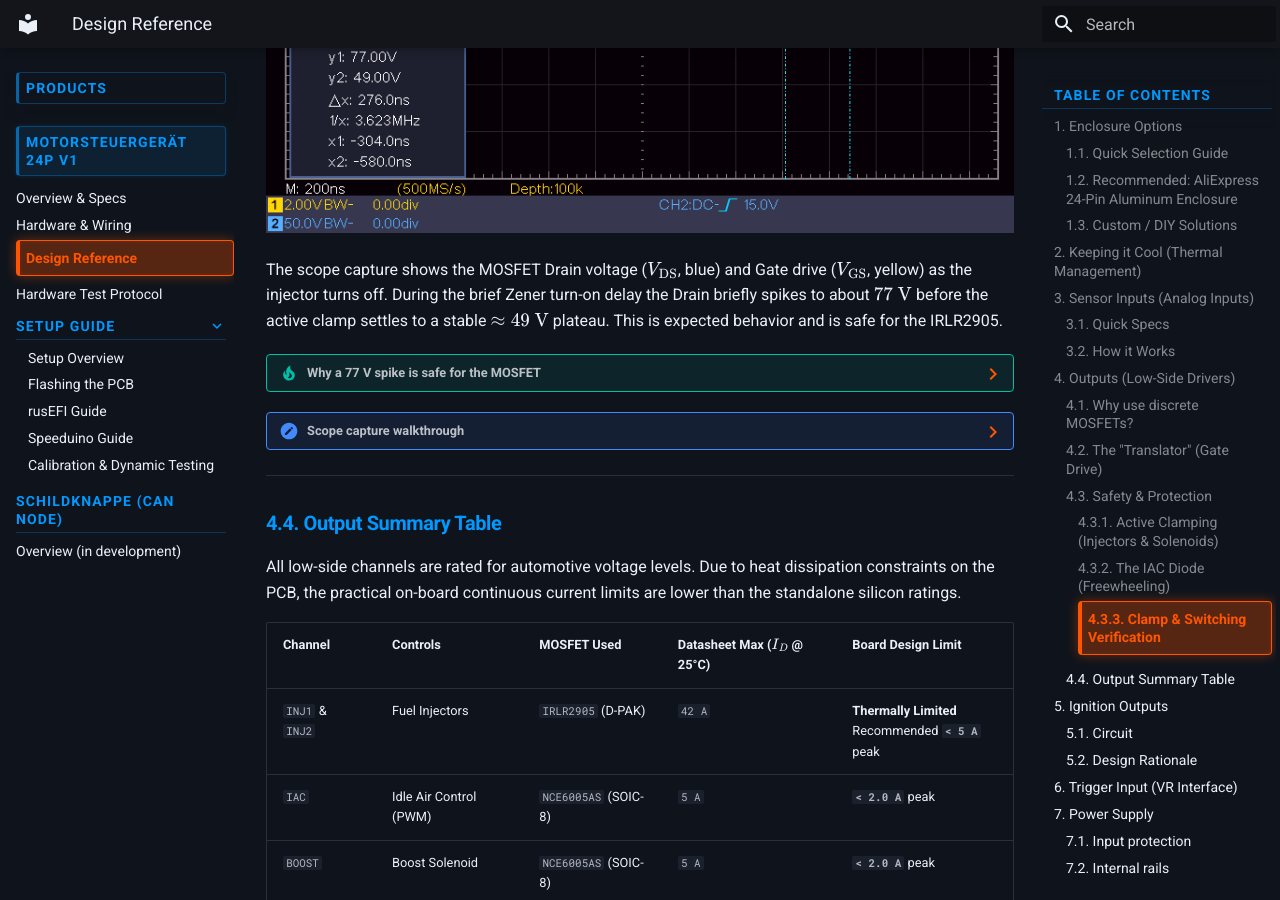
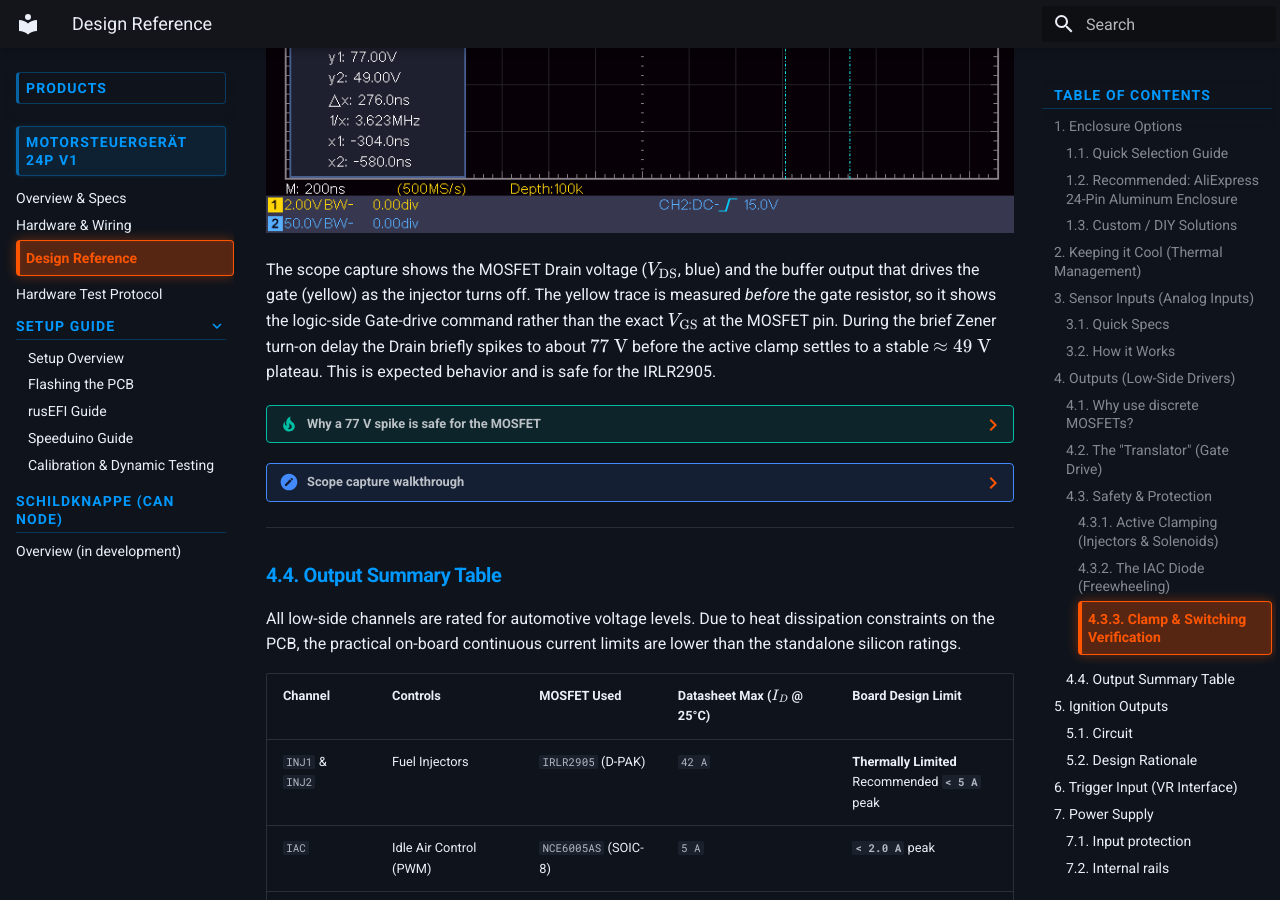
Before and after one commit to martijn4313/hupftronik-docs, an MkDocs documentation site: the page built from docs/products/motorsteuergerat-24p-v1/reference.md, in a window 1280 px wide and 900 px high, scrolled down 5253 px. Built offline with MkDocs 1.6.1 and Material for MkDocs 9.7.7, drawn with Linux system fonts in a browser that asks for light colours.

Commit message:
Update 24p_v1 reference with scope captures

```diff
--- a/docs/products/motorsteuergerat-24p-v1/reference.md
+++ b/docs/products/motorsteuergerat-24p-v1/reference.md
@@ -112,10 +112,12 @@ The active clamp circuit and turn-on performance have been verified using an osc
 
 ![Active Clamp & Switching Scope Capture](./active_clamp_scope.png)
 
-The scope capture shows the MOSFET Drain voltage ($V_{\mathrm{DS}}$, blue) and Gate drive
-($V_{\mathrm{GS}}$, yellow) as the injector turns off. During the brief Zener turn-on delay the
-Drain briefly spikes to about $77\ \text{V}$ before the active clamp settles to a stable
-$\approx 49\ \text{V}$ plateau. This is expected behavior and is safe for the IRLR2905.
+The scope capture shows the MOSFET Drain voltage ($V_{\mathrm{DS}}$, blue) and the buffer
+output that drives the gate (yellow) as the injector turns off. The yellow trace is measured
+*before* the gate resistor, so it shows the logic-side Gate-drive command rather than the exact
+$V_{\mathrm{GS}}$ at the MOSFET pin. During the brief Zener turn-on delay the Drain briefly
+spikes to about $77\ \text{V}$ before the active clamp settles to a stable $\approx 49\ \text{V}$
+plateau. This is expected behavior and is safe for the IRLR2905.
 
 ??? tip "Why a 77 V spike is safe for the MOSFET"
     Although the $77\ \text{V}$ peak exceeds the IRLR2905's rated Drain-to-Source breakdown
@@ -147,9 +149,11 @@ $\approx 49\ \text{V}$ plateau. This is expected behavior and is safe for the IR
 
 ??? note "Scope capture walkthrough"
     *   **Active Clamping in Action:** The blue trace represents the MOSFET Drain voltage
-        ($V_{\mathrm{DS}}$), and the yellow trace is the Gate drive ($V_{\mathrm{GS}}$). When the
-        Gate drive switches to $0\ \text{V}$ and the injector turns off, the inductive "kickback"
-        causes the Drain voltage to spike.
+        ($V_{\mathrm{DS}}$), and the yellow trace is the buffer output that drives the gate
+        (measured *before* the gate resistor, so it represents the logic-side Gate-drive command
+        rather than the exact $V_{\mathrm{GS}}$ at the MOSFET pin). When the Gate drive switches
+        to $0\ \text{V}$ and the injector turns off, the inductive "kickback" causes the Drain
+        voltage to spike.
     *   **Zener Turn-On Delay ($276\ \text{ns}$):** There is a short transient period of
         **$276\ \text{ns}$** representing the duration it takes for the feedback $36\ \text{V}$
         Zener diode (in series with a 1N4148 blocking diode) to fully turn on and start conducting.
```
